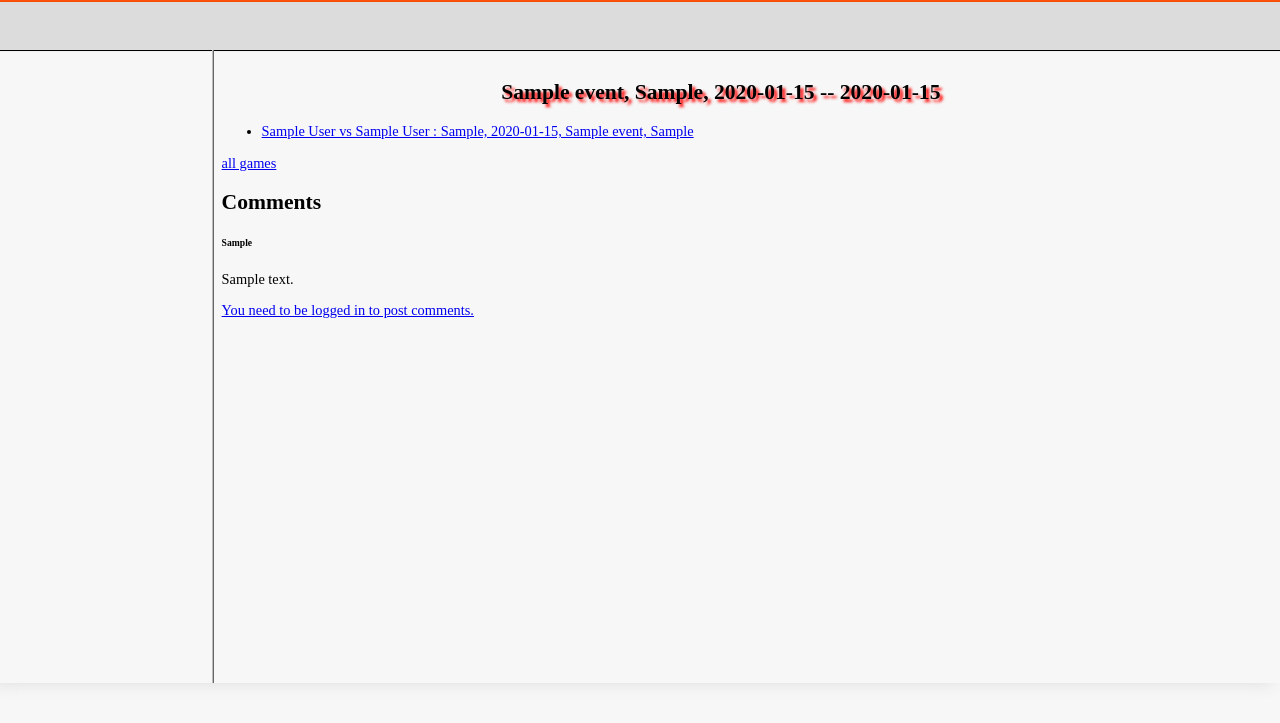
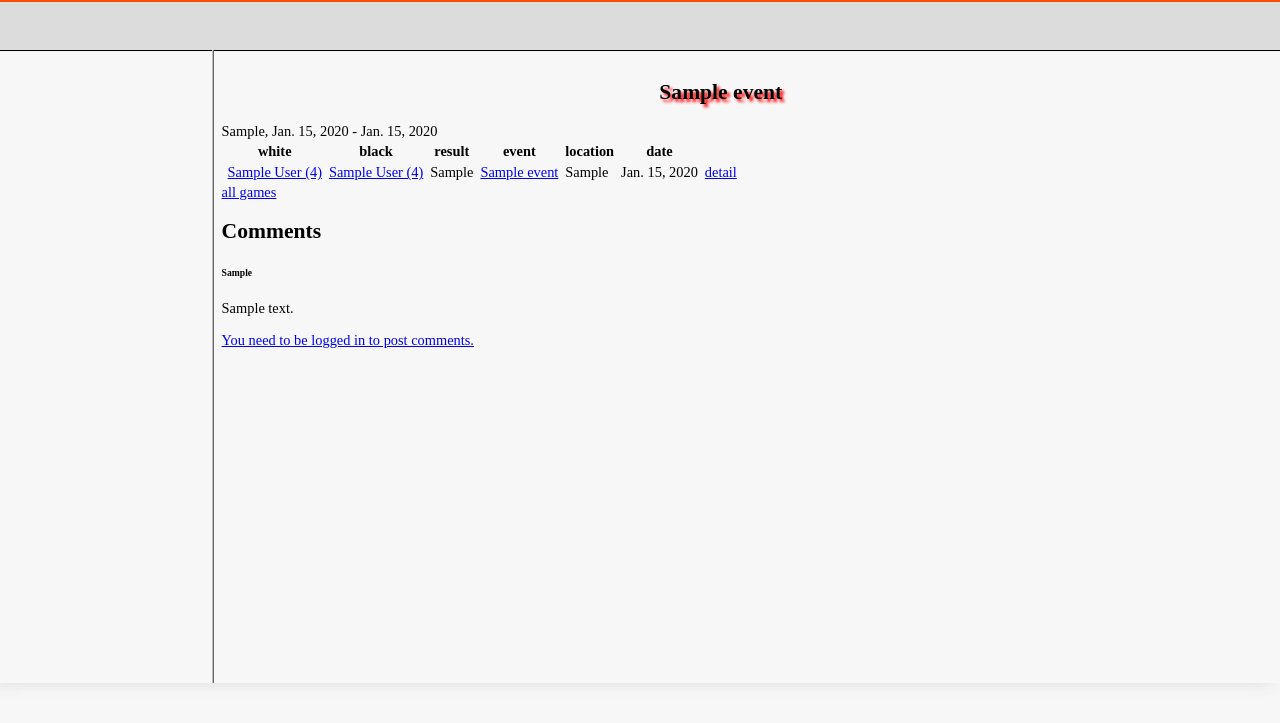
Before and after one commit to colingeniet/chess-openings-db, a Django app: page /event/1/ in a window 1280 px wide. Shown: the part 54-777 px from the top of the page. Run offline with Django 3.2, Linux system fonts and the light colour scheme; tables that the repository leaves empty hold one stand-in row (values such as "Sample post").

Commit message:
Use consistant display for games/openings lists.

```diff
--- a/chess_openings/chs/models.py
+++ b/chess_openings/chs/models.py
@@ -63,7 +63,8 @@ class Player(models.Model):
     nationality = models.CharField(max_length=3, null=True, db_index=True)
 
     def __str__(self):
-        return self.firstname + " " + self.lastname
+        elo_str = " ({})".format(self.elo_rating) if self.elo_rating else ""
+        return "{} {}{}".format(self.firstname, self.lastname, elo_str)
 
     def pgn_str(self):
         return self.lastname + ", " + self.firstname
--- a/chess_openings/chs/templates/chs/event_detail.html
+++ b/chess_openings/chs/templates/chs/event_detail.html
@@ -6,12 +6,20 @@
 <nav></nav>
 
 <section>
-  <h1>{{event}}</h1>
-  <ul>
-    {% for game in event_games %}
-      <li><a href="{% url 'chess:game' game.object_id %}">{{ game }}</a></li>
-    {% endfor %}
-  </ul>
+  <h1>{{event.event_name}}</h1>
+  {% if event.location %}
+    {{event.location}},
+  {% endif %}
+  {% if event.start_date %}
+    {{event.start_date}}
+  {% endif %}
+  {% if event.end_date %}
+    - {{event.end_date}}
+  {% endif %}
+
+  {% with game_list=event_games %}
+  {% include "chs/game_table.html" %}
+  {% endwith %}
   <a href="{% url 'chess:game_list' %}?event={{event.event_name|urlencode}}">all games</a>
 
   {% include "chs/comments.html" %}
--- a/chess_openings/chs/templates/chs/game_create.html
+++ b/chess_openings/chs/templates/chs/game_create.html
@@ -27,7 +27,7 @@
       <input type="hidden" id="moves_input" name="moves"/>
       <ul class="move-menu">
         <li class="prev"><button type="button" onclick="undo()">Undo</button></li>
-        <li class="next"><button type="button" onclick="reset_board()">Reset</button></br></li>
+        <li class="next"><button type="button" onclick="reset_board()">Reset</button><br/></li>
       </ul>
     </div>
     <p id="moves_text"></p>
--- a/chess_openings/chs/templates/chs/game_detail.html
+++ b/chess_openings/chs/templates/chs/game_detail.html
@@ -37,7 +37,7 @@
     {{game.location}},
   {% endif %}
   {% if game.start_date %}
-    {{game.start_date.strftime}}
+    {{game.start_date}}
   {% endif %}
 
   <div id="chessboard">
--- /dev/null
+++ b/chess_openings/chs/templates/chs/game_table.html
@@ -0,0 +1,34 @@
+<table>
+  <tr>
+    <th>white</th>
+    <th>black</th>
+    <th>result</th>
+    <th>event</th>
+    <th>location</th>
+    <th>date</th>
+    <th><!-- detail column --></th>
+  </tr>
+{% for game in game_list %}
+  <tr>
+    {% if game.white %}
+    <td><a href="{% url 'chess:player' game.white.object_id %}">{{game.white}}</a></td>
+    {% else %}
+    <td>unknown</td>
+    {% endif %}
+    {% if game.black %}
+    <td><a href="{% url 'chess:player' game.black.object_id %}">{{game.black}}</a></td>
+    {% else %}
+    <td>unknown</td>
+    {% endif %}
+    <td>{{game.result}}</td>
+    {% if game.event %}
+    <td><a href="{% url 'chess:event' game.event.object_id %}">{{game.event.event_name}}</a></td>
+    {% else %}
+    <td></td>
+    {% endif %}
+    <td>{{game.location}}</td>
+    <td>{{game.start_date}}</td>
+    <td><a href="{% url 'chess:game' game.object_id %}">detail</a></td>
+  </tr>
+{% endfor %}
+</table>
--- a/chess_openings/chs/templates/chs/player_search.html
+++ b/chess_openings/chs/templates/chs/player_search.html
@@ -10,8 +10,8 @@
   <form action="{% url 'chess:player_list' %}" method="get">
     <fieldset> <legend> Player search : </legend>
       <label for="name">Name:</label><input name="name"/><br/>
-      <label for="elo_min">Elo min:</label><input type="number" name="elo_min"/></br>
-      <label for="elo_max@">Elo max:</label><input type="number" name="elo_max"/><br/>
+      <label for="elo_min">Elo min:</label><input type="number" name="elo_min"/><br/>
+      <label for="elo_max">Elo max:</label><input type="number" name="elo_max"/><br/>
       <label for="nationality">Nationality:</label><input name="nationality"/>
       <p><input type="submit" value="Search" style="width: 100px"/></p>
     </fieldset>
--- a/chess_openings/chs/views.py
+++ b/chess_openings/chs/views.py
@@ -195,6 +195,11 @@ class GameList(PaginatedListView):
             )
         if is_set('white_nat'):
             result = result.filter(white__nationality=query['white_nat'])
+        if is_set('white_elo_min'):
+            result = result.filter(white__elo_rating__gte=query['white_elo_min'])
+        if is_set('white_elo_max'):
+            result = result.filter(white__elo_rating__lte=query['white_elo_max'])
+
         if is_set('black'):
             result = result.filter(
                 Q(black__lastname__icontains=query['black'])
@@ -202,6 +207,11 @@ class GameList(PaginatedListView):
             )
         if is_set('black_nat'):
             result = result.filter(white__nationality=query['black_nat'])
+        if is_set('black_elo_min'):
+            result = result.filter(black__elo_rating__gte=query['black_elo_min'])
+        if is_set('black_elo_max'):
+            result = result.filter(black__elo_rating__lte=query['black_elo_max'])
+
         if is_set('opening'):
             try:
                 opening = models.Opening.objects.get(
@@ -213,6 +223,7 @@ class GameList(PaginatedListView):
         if is_set('moves'):
             moves = pgn.encode_moves_from_uci(query['moves'].split(','))
             result = result.filter(moves__chs_startswith=moves)
+
         if is_set('player'):
             def condition(table):
                 sql = 'UPPER(%s.lastname) = UPPER(%s) OR UPPER(%s.firstname) = UPPER(%s)'
@@ -233,6 +244,28 @@ class GameList(PaginatedListView):
                 result.query.get_initial_alias(),
                 condition,
                 [query['player_nat']]
+            )
+            result.query.join(join, [])
+        if is_set('player_elo_min'):
+            def condition(table):
+                sql = '%s.elo_rating >= %s'
+                return sql % (table, '%s')
+
+            join = PlayerLookupJoin(
+                result.query.get_initial_alias(),
+                condition,
+                [query['player_elo_min']]
+            )
+            result.query.join(join, [])
+        if is_set('player_elo_max'):
+            def condition(table):
+                sql = '%s.elo_rating <= %s'
+                return sql % (table, '%s')
+
+            join = PlayerLookupJoin(
+                result.query.get_initial_alias(),
+                condition,
+                [query['player_elo_max']]
             )
             result.query.join(join, [])
         return result.order_by('start_date')
```
Also changed, not shown: chess_openings/chs/templates/chs/game_list.html (+5 -38 lines), chess_openings/chs/templates/chs/game_search.html (+13 -3 lines), chess_openings/chs/templates/chs/opening_detail.html (+11 -15 lines), chess_openings/chs/templates/chs/opening_list.html (+1 -12 lines), chess_openings/chs/templates/chs/opening_table.html (added, +12 -0 lines), chess_openings/chs/templates/chs/player_detail.html (+4 -5 lines), chess_openings/chs/templates/chs/event_create.html (line endings or trailing spaces).
